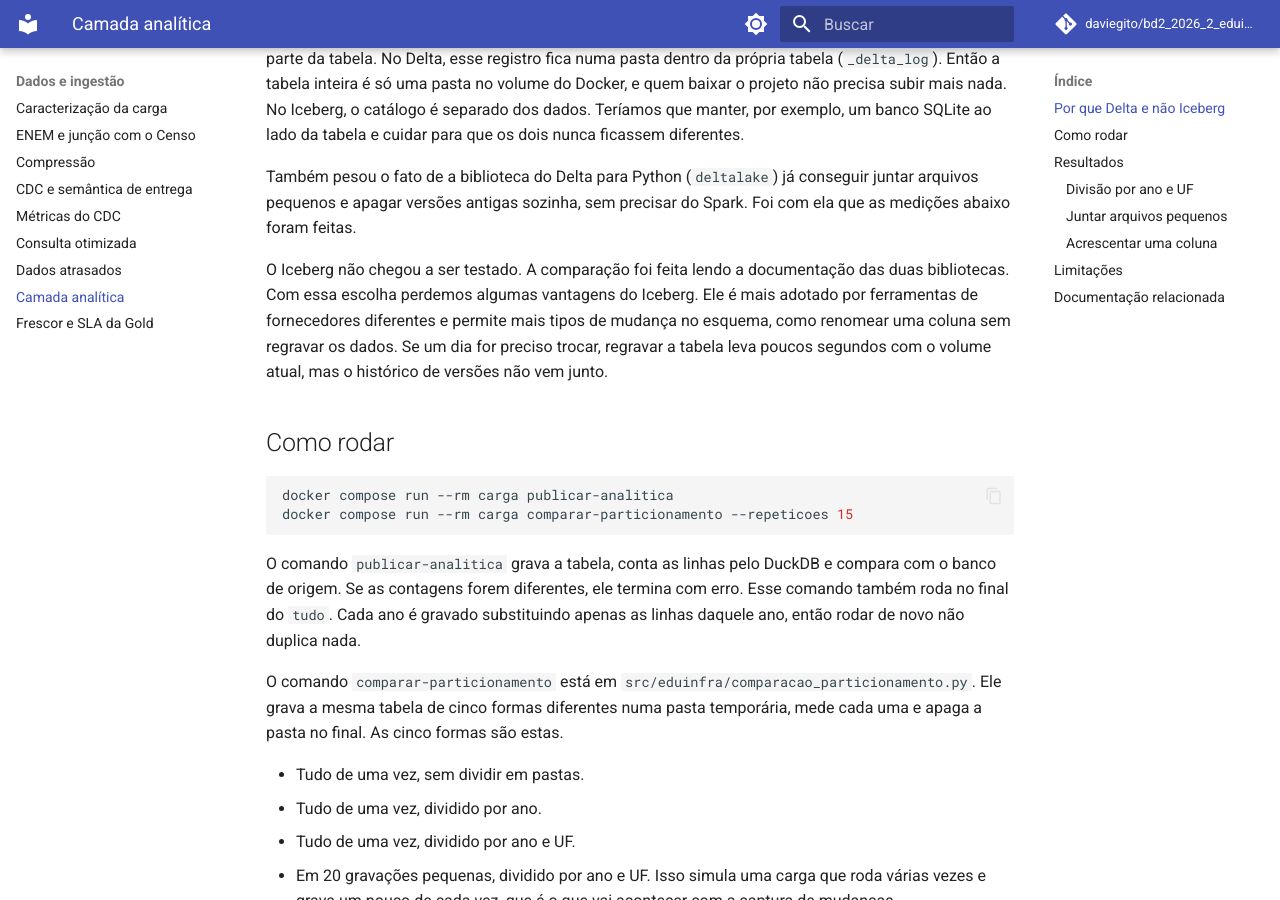
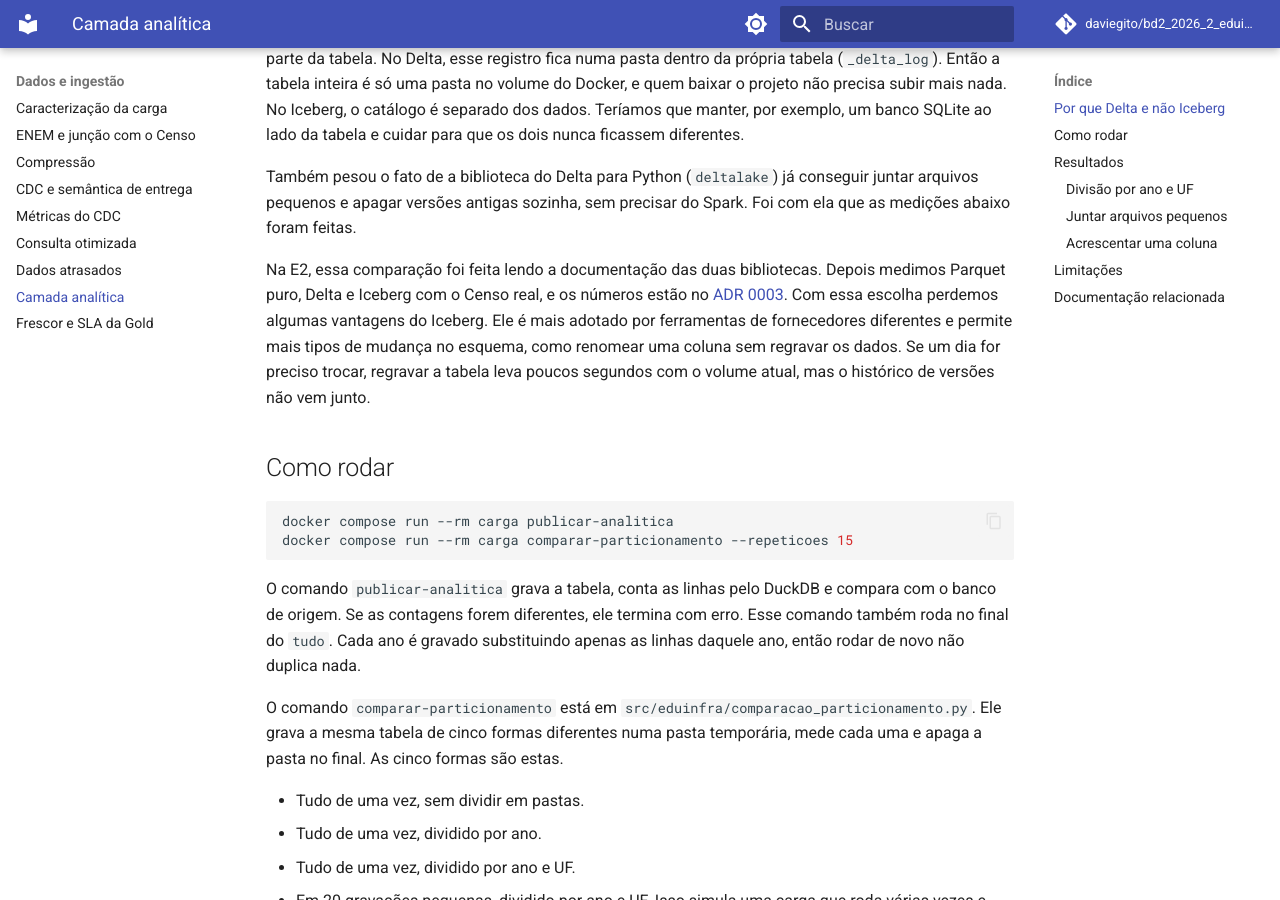
Before and after one commit to daviegito/bd2_2026_2_eduinfra, an MkDocs documentation site: the page built from docs/camada-analitica.md, in a window 1280 px wide and 900 px high, scrolled down 756 px. Built offline with MkDocs 1.6.1 and Material for MkDocs 9.7.7, drawn with Linux system fonts in a browser that asks for light colours; comment, search, counter and statistics services are not loaded.

Commit message:
docs(adr): registra o ADR 0003 sobre o armazenamento analítico
Refs #4

```diff
--- a/docs/camada-analitica.md
+++ b/docs/camada-analitica.md
@@ -38,12 +38,13 @@ Também pesou o fato de a biblioteca do Delta para Python (`deltalake`) já
 conseguir juntar arquivos pequenos e apagar versões antigas sozinha, sem
 precisar do Spark. Foi com ela que as medições abaixo foram feitas.
 
-O Iceberg não chegou a ser testado. A comparação foi feita lendo a documentação
-das duas bibliotecas. Com essa escolha perdemos algumas vantagens do Iceberg. Ele
-é mais adotado por ferramentas de fornecedores diferentes e permite mais tipos
-de mudança no esquema, como renomear uma coluna sem regravar os dados. Se um dia
-for preciso trocar, regravar a tabela leva poucos segundos com o volume atual,
-mas o histórico de versões não vem junto.
+Na E2, essa comparação foi feita lendo a documentação das duas bibliotecas. Depois
+medimos Parquet puro, Delta e Iceberg com o Censo real, e os números estão no
+[ADR 0003](adr/0003-armazenamento.md). Com essa escolha perdemos algumas vantagens
+do Iceberg. Ele é mais adotado por ferramentas de fornecedores diferentes e permite
+mais tipos de mudança no esquema, como renomear uma coluna sem regravar os dados.
+Se um dia for preciso trocar, regravar a tabela leva poucos segundos com o volume
+atual, mas o histórico de versões não vem junto.
 
 ## Como rodar
 
--- a/mkdocs.yml
+++ b/mkdocs.yml
@@ -82,6 +82,7 @@ nav:
       - Índice dos ADRs: adr/README.md
       - ADR 0001 — Insert-only: adr/0001-modelagem-insert-only-do-sistema-de-origem.md
       - ADR 0002 — TLS: adr/0002-cadeia-tls-incompleta-do-inep.md
+      - ADR 0003 — Armazenamento: adr/0003-armazenamento.md
       - ADR 0004 — Ingestão: adr/0004-ingestao.md
       - ADR 0005 — Transformação: adr/0005-ferramenta-de-transformacao.md
       - ADR 0007 — Telemetria e fila de erros: adr/0007-telemetria-e-fila-de-erros-do-cdc.md
```
Also changed, not shown: AI-USAGE.md (+20 -0 lines), docs/adr/0003-armazenamento.md (added, +123 -0 lines), docs/adr/README.md (+2 -1 lines), docs/execucao.md (+3 -0 lines).
